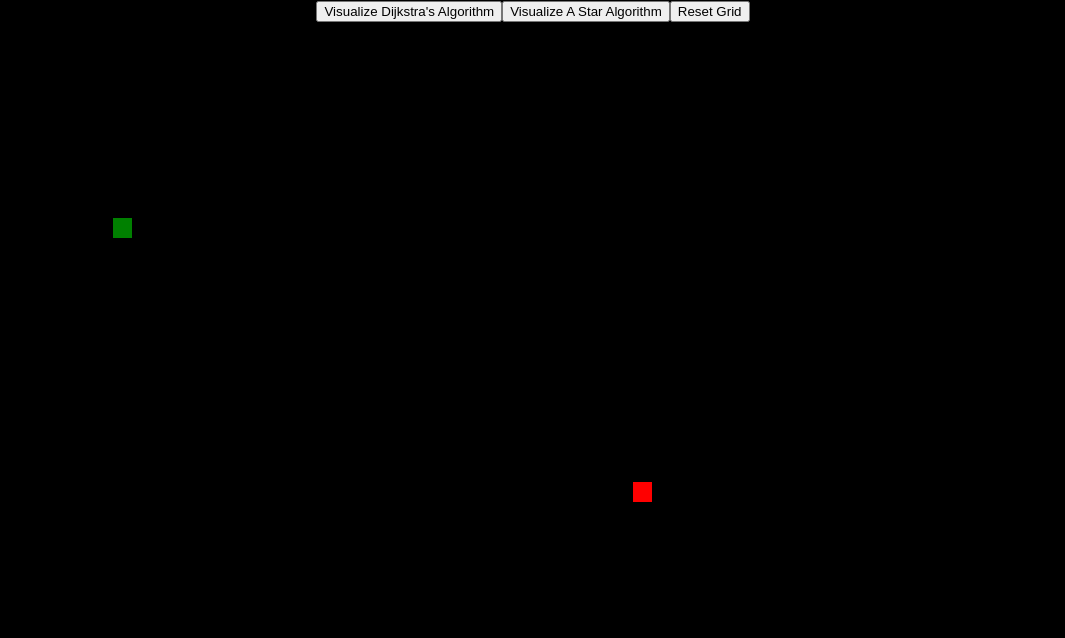
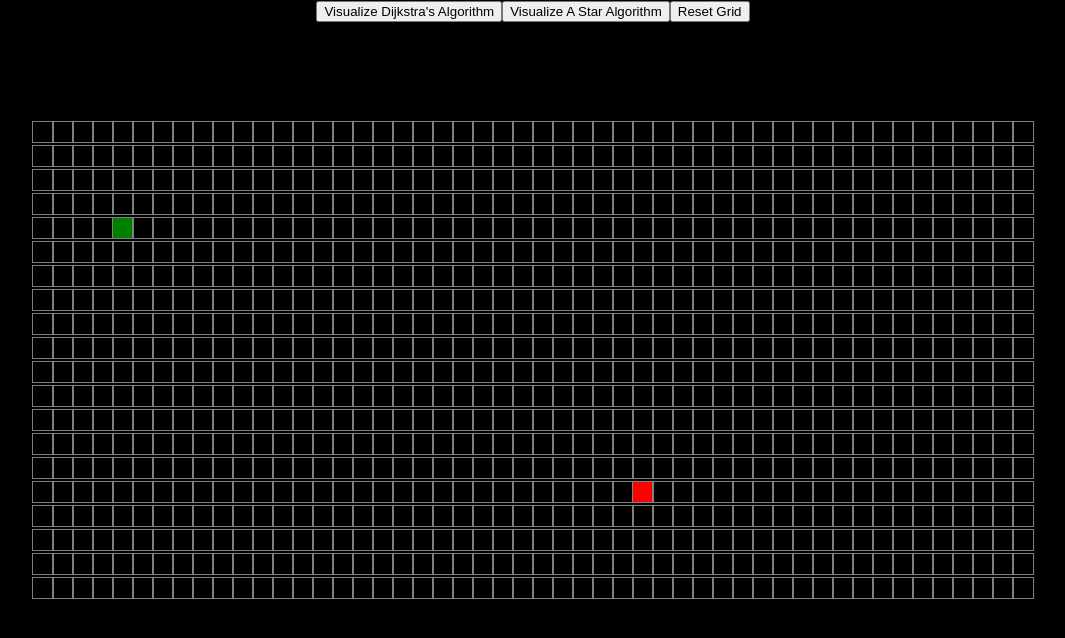
Before and after one commit to Keyuan125/Pathfinding-Visualizer, a React (Create React App) app: page / in a window 1280 px wide. Shown: the top 638 px of the page, without its empty margins (107-1172 px from the left). Built offline with nearby package versions, Linux system fonts and the light colour scheme.

Commit message:
fix some errors and change some colors

```diff
--- a/src/PathfindingVisualizer/Node/Node.css
+++ b/src/PathfindingVisualizer/Node/Node.css
@@ -1,7 +1,7 @@
 .node {
   width: 20px;
   height: 20px;
-  outline: 1px solid black;
+  outline: 1px solid grey;
   display: inline-block;
 }
 
@@ -47,7 +47,7 @@
 }
 
 .node-wall {
-  background-color: rgb(12, 53, 71);
+  background-color: rgb(255, 255, 255);
 }
 
 .node-shortest-path {
--- a/src/algorithms/astar.js
+++ b/src/algorithms/astar.js
@@ -18,7 +18,6 @@ export function aStar(grid, startNode, finishNode) {
     // works when adding 'weight' property
     const neighbors = getNeighbors(previous, grid);
 
-    // Not sure if this works or not?
     for (const neighbor of neighbors) {
       if (neighbor.isWall === false) {
         neighbor.distance = previous.distance + neighbor.weight;
```
